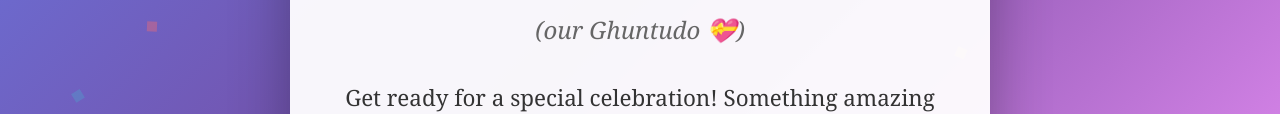
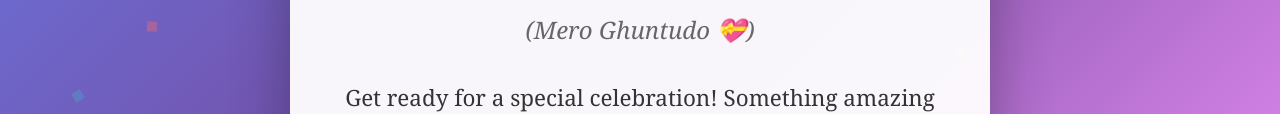
Before and after one commit to dipendrabist/valentines, a plain HTML site: page index.html in a window 1280 px wide. Shown: the part 444-558 px from the top of the page. Drawn offline with Linux system fonts and the light colour scheme.

Commit message:
Update index.html

```diff
--- a/index.html
+++ b/index.html
@@ -267,7 +267,7 @@
                     badge: 'Coming Soon',
                     emoji: '🎁',
                     title: 'Maya\'s Birthday is Coming!',
-                    nickname: '(our Ghuntudo 💝)',
+                    nickname: '(Mero Ghuntudo 💝)',
                     message: 'Get ready for a special celebration! Something amazing is just around the corner...',
                     balloons: '🎈',
                     upcoming: true
```
